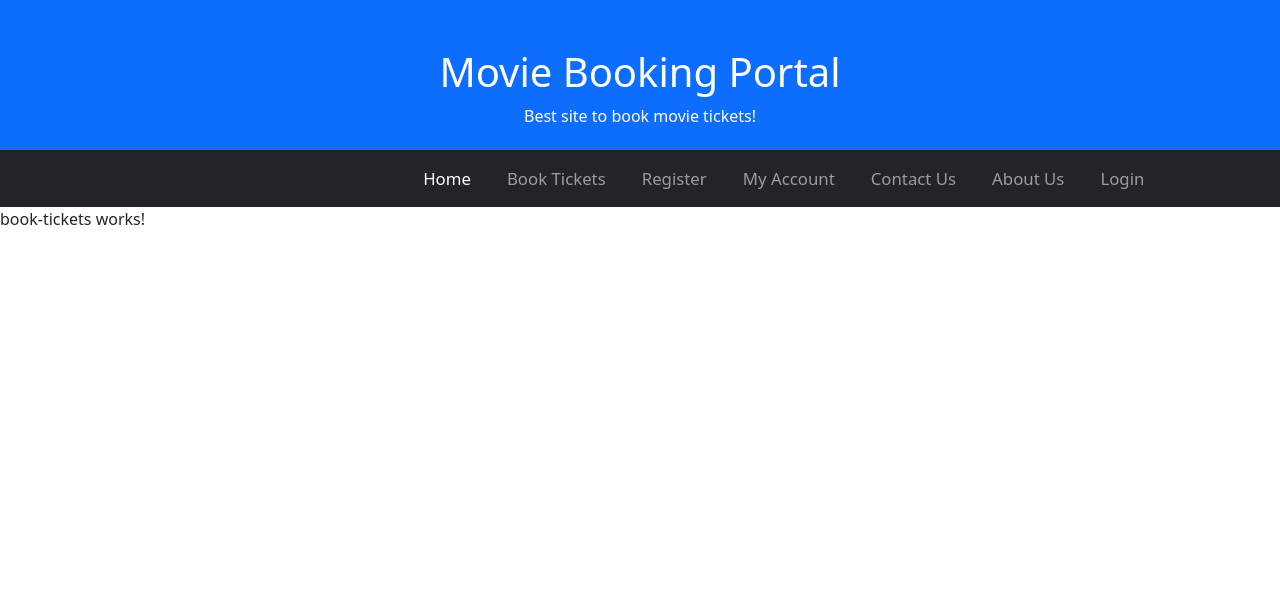
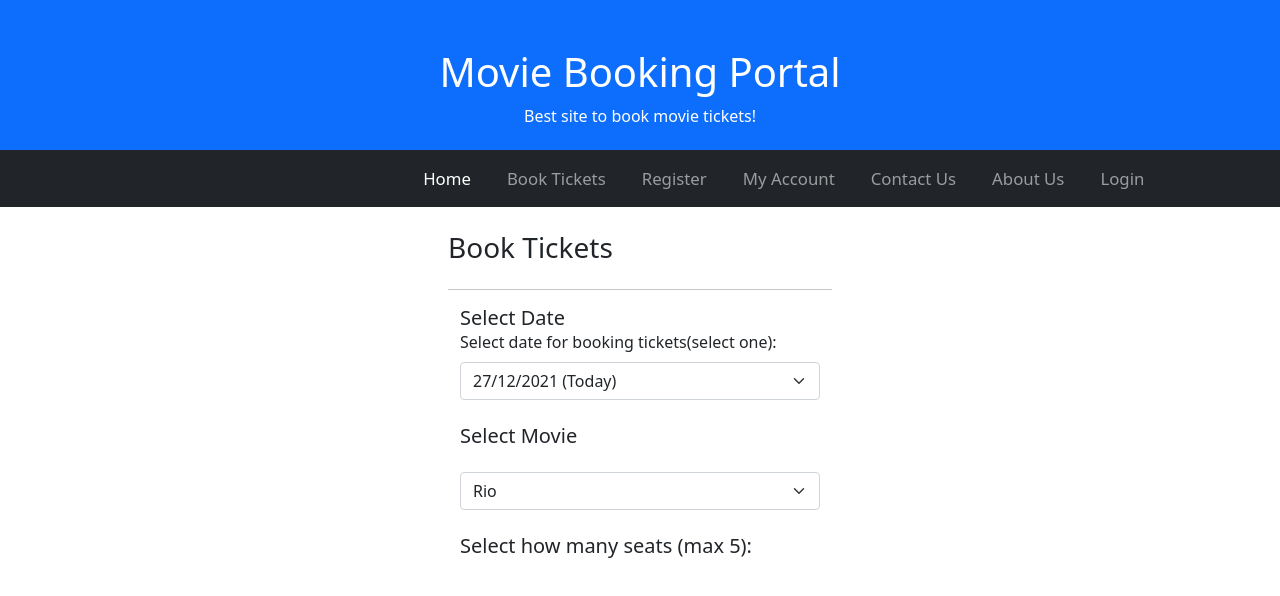
Before and after one commit to prantik007/MovieBookingPortal, an Angular app: page /book-tickets in a window 1280 px wide. Shown: the top 596 px of the page. Built offline with nearby package versions, Linux system fonts and the light colour scheme.

Commit message:
book tickets

```diff
--- a/src/app/book-tickets/book-tickets.component.css
+++ b/src/app/book-tickets/book-tickets.component.css
@@ -0,0 +1,9 @@
+*{
+    margin: 0;
+    padding: 0;
+}
+
+body{
+    width: 30%;
+    margin: auto;
+}
--- a/src/app/book-tickets/book-tickets.component.html
+++ b/src/app/book-tickets/book-tickets.component.html
@@ -1 +1,48 @@
-<p>book-tickets works!</p>
+<!DOCTYPE html>
+<html lang="en">
+<head>
+  <title>Bootstrap Example</title>
+  <meta charset="utf-8">
+  <meta name="viewport" content="width=device-width, initial-scale=1">
+  <link href="https://cdn.jsdelivr.net/npm/bootstrap@5.1.3/dist/css/bootstrap.min.css" rel="stylesheet">
+  <script src="https://cdn.jsdelivr.net/npm/bootstrap@5.1.3/dist/js/bootstrap.bundle.min.js"></script>
+</head>
+<body>
+    <br>
+    <h3>Book Tickets</h3>
+    <br>
+    <hr>
+<div class="container mt-3">
+  <h5>Select Date</h5>
+
+  <form >
+    <label for="dateSelect" class="form-label">Select date for booking tickets(select one):</label>
+    <select class="form-select" id="dateSelect" name="dateSelect">
+      <option>{{d1|date:'dd/MM/yyyy'}} (Today)</option>
+      <option>{{d2|date:'dd/MM/yyyy'}} (Tomorrow)</option>
+      <option>{{d3|date:'dd/MM/yyyy'}}</option>
+      <option>{{d4|date:'dd/MM/yyyy'}}</option>
+    </select>
+    <br>
+    </form>
+
+
+   <h5>Select Movie</h5>
+   <form >
+    <label for="MovieSelect" class="form-label"></label>
+    <select class="form-select" id="MovieSelect" name="MovieSelect">
+      <option *ngFor="let name of imgDetails">{{name.name}}</option>
+    </select>
+    <br>
+    </form>
+
+    <h5>Select how many seats (max 5):</h5>
+    <form>
+        <label for="SeatSelect" class="form-label"></label>
+
+    </form>
+
+</div>
+
+</body>
+</html>
--- a/src/app/book-tickets/book-tickets.component.ts
+++ b/src/app/book-tickets/book-tickets.component.ts
@@ -1,4 +1,5 @@
 import { Component, OnInit } from '@angular/core';
+import { movie_detail_array } from 'src/shared_classes/movie_detail_array';
 
 @Component({
   selector: 'app-book-tickets',
@@ -7,9 +8,26 @@ import { Component, OnInit } from '@angular/core';
 })
 export class BookTicketsComponent implements OnInit {
 
-  constructor() { }
+  today=new Date();
+  d1=new Date();
+  d2=new Date(this.today.setDate(this.today.getDate()+1));
+  d3=new Date(this.today.setDate(this.today.getDate()+1));
+  d4=new Date(this.today.setDate(this.today.getDate()+1));
+
+  imgDetails:movie_detail_array[]=[
+    {name:"Rio",caption:"BlueSky",imgSrc:"assets/images/rio2.png"},
+    {name:"Spiderman",caption:"Marvel Studios",imgSrc:"assets/images/spiderman.png"},
+    {name:"Wolves",caption:"Marvel Studios",imgSrc:"assets/images/wolves.png"}
+  ];
+
+
+  constructor() {
+
+  }
 
   ngOnInit(): void {
   }
 
+
+
 }
--- a/src/app/home/home.component.html
+++ b/src/app/home/home.component.html
@@ -45,4 +45,5 @@
   </ng-template>
 
 </ngb-carousel>
+
 </body>
--- a/src/app/home/home.component.ts
+++ b/src/app/home/home.component.ts
@@ -2,7 +2,7 @@ import { Component, OnInit } from '@angular/core';
 import { NgModule } from '@angular/core';
 import { BrowserModule } from '@angular/platform-browser';
 import { NgbModule } from '@ng-bootstrap/ng-bootstrap';
-import { img_detail_array } from 'src/shared_classes/img_detail_array';
+import { movie_detail_array } from 'src/shared_classes/movie_detail_array';
 import { FormsModule } from '@angular/forms';
 
 @Component({
@@ -17,9 +17,9 @@ export class HomeComponent implements OnInit {
   ngOnInit(): void {
   }
 
-       imgDetails:img_detail_array[]=[
-      {name:"Rio",caption:"BlueSky",imgSrc:"assets/images/rio2.png"},
-      {name:"Spiderman",caption:"Marvel Studios",imgSrc:"assets/images/spiderman.png"},
-      {name:"Wolves",caption:"Marvel Studios",imgSrc:"assets/images/wolves.png"}
-    ];
+  imgDetails:movie_detail_array[]=[
+    {name:"Rio",caption:"BlueSky",imgSrc:"assets/images/rio2.png"},
+    {name:"Spiderman",caption:"Marvel Studios",imgSrc:"assets/images/spiderman.png"},
+    {name:"Wolves",caption:"Marvel Studios",imgSrc:"assets/images/wolves.png"}
+  ];
 }
--- a/src/shared_classes/img_detail_array.ts
+++ b/src/shared_classes/movie_detail_array.ts
@@ -1,5 +1,7 @@
-export class img_detail_array{
+export class movie_detail_array{
     name:string="";
     caption:string="";
     imgSrc:string="";
+
+
 }
```
Also changed, not shown: src/app/home/home.component.css (line endings or trailing spaces).
